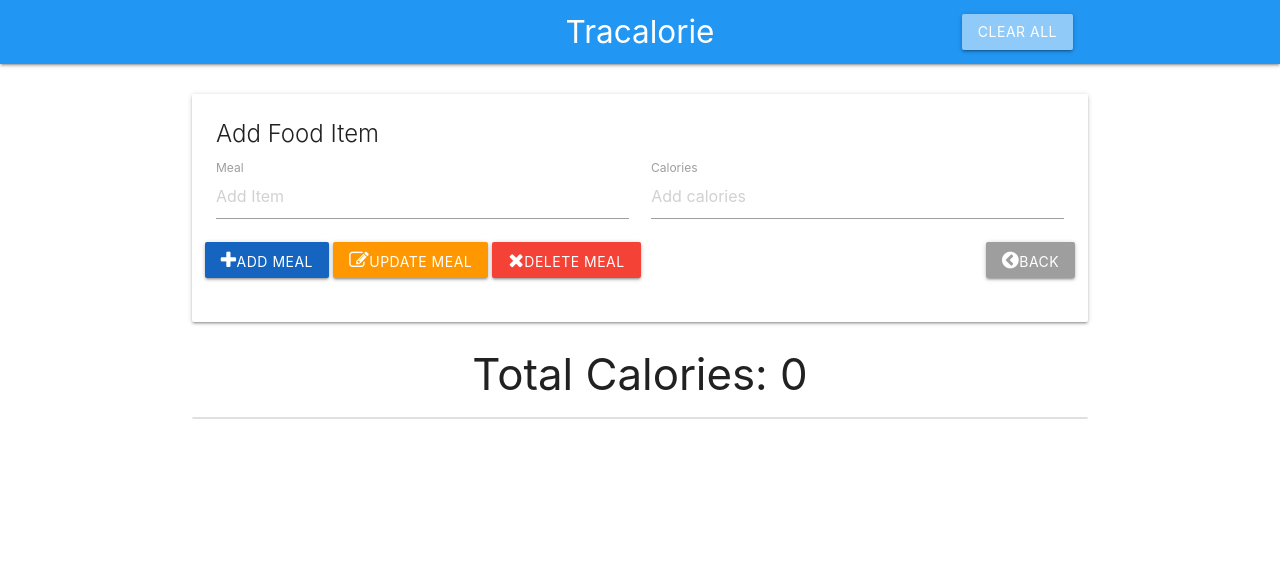
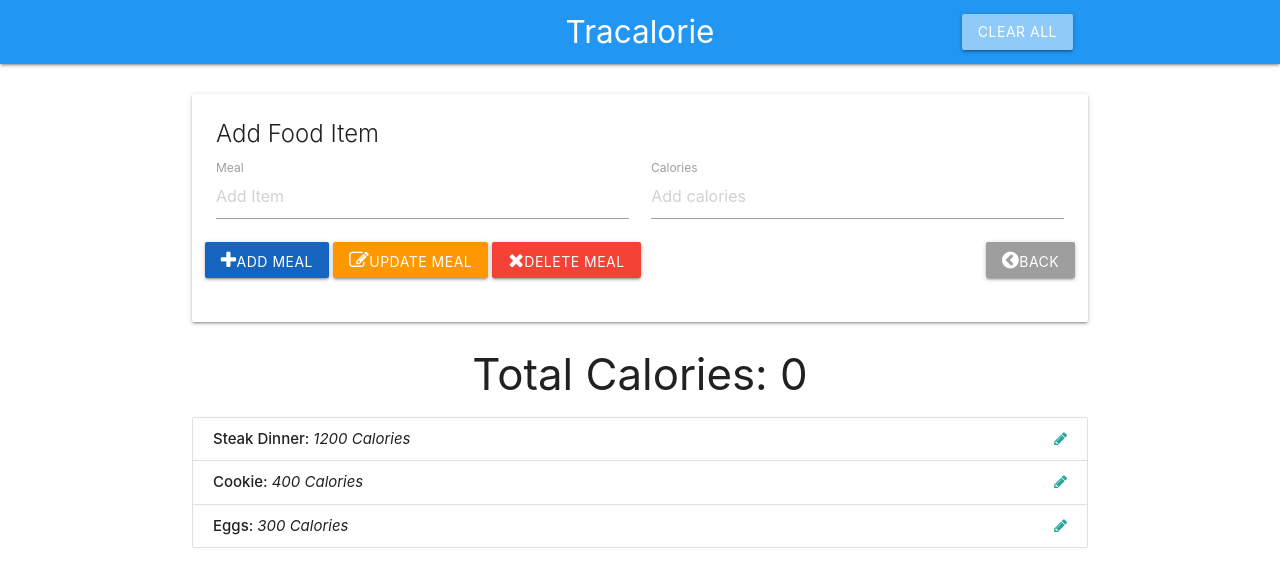
Before and after one commit to DamianWasilewski/Tracalorie, a plain HTML site: page index.html in a window 1280 px wide. Drawn offline with nearby package versions, Linux system fonts and the light colour scheme.

Commit message:
Added populating items in UI

```diff
--- a/app.js
+++ b/app.js
@@ -0,0 +1,72 @@
+// Storage Controller
+
+// Item Controller
+const ItemCtrl = (function() {
+  // Item Constructor
+  const Item = function(id, name, calories) {
+    this.id = id;
+    this.name = name;
+    this.calories = calories;
+  }
+
+  // Data Structure
+  const data = {
+    items: [
+      {id: 0, name: 'Steak Dinner', calories: 1200},
+      {id: 1, name: 'Cookie', calories: 400},
+      {id: 2, name: 'Eggs', calories: 300}
+    ],
+    currentItem: null,
+    totalCalories: 0
+  }
+
+  return {
+    getItem: function() {
+      return data.items;
+    },
+    logData: function(){
+      return data;
+    }
+  }
+})();
+// UI Controller
+const UiCtrl = (function() {
+  const UiSelectors = {
+    itemList: '#item-list'
+  }
+
+  return {
+    populateItemList: function(items) {
+      let html = '';
+
+      items.forEach(function(item){
+        html += `<li class="collection-item" id="item-${item.id}">
+          <strong>${item.name}: </strong> <em>${item.calories} Calories</em>
+          <a href="#" class="secondary-content">
+           <i class="edit-item fa fa-pencil"></i>
+          </a>
+        </li>`;
+      });
+
+      // Insert list items
+
+      document.querySelector(UiSelectors.itemList).innerHTML = html;
+    }
+  }
+})();
+// App Controller
+const App = (function(ItemCtrl, UiCtrl) {
+
+  return {
+    init: function() {
+      // Fetch items from data structure
+      const items = ItemCtrl.getItem();
+
+      // Populate list with items
+      UiCtrl.populateItemList(items);
+    }
+  }
+
+})(ItemCtrl, UiCtrl);
+
+App.init();
--- a/index.html
+++ b/index.html
@@ -78,5 +78,6 @@
   integrity="sha256-FgpCb/KJQlLNfOu91ta32o/NMZxltwRo8QtmkMRdAu8="
   crossorigin="anonymous"></script>
   <script src="https://cdnjs.cloudflare.com/ajax/libs/materialize/1.0.0-rc.2/js/materialize.min.js"></script>
+  <script src="app.js"></script>
 </body>
 </html>
```
